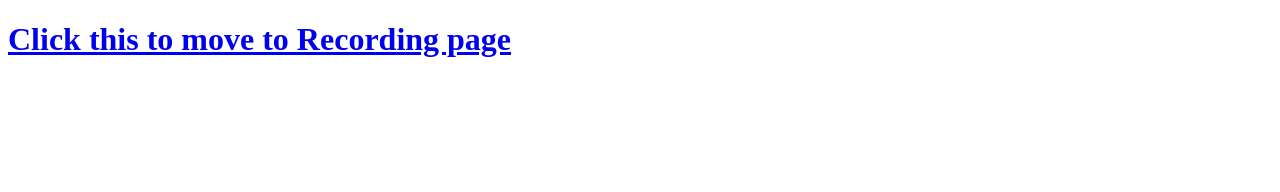
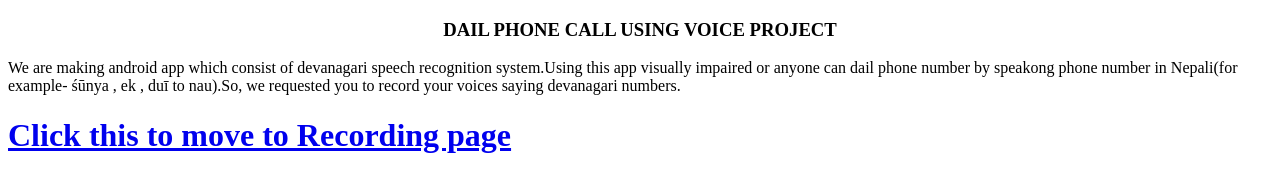
Before and after one commit to Sachingiri619/Sachingiri619.github.io, a website: page index.html in a window 1280 px wide. Drawn offline with Linux system fonts and the light colour scheme.

Commit message:
Update index.html

```diff
--- a/index.html
+++ b/index.html
@@ -10,6 +10,8 @@
   </style>
 </head>
 <body>
+   <h3 style="text-align:center;" style="color:red;">DAIL PHONE CALL USING VOICE PROJECT</h3>
+<p style="text-align:left;">We are making android app which consist of devanagari speech recognition system.Using this app visually impaired or anyone can dail phone number by speakong phone number in Nepali(for example- śūnya , ek , duī to nau).So, we requested you to record your voices saying devanagari numbers.</p>
   <h1><a href="https://myhttps-myapptest.193b.starter-ca-central-1.openshiftapps.com/">Click this to move to Recording page</a> </h1>
 <!--
   <h1>Record for only 1 sec </h1>
```
